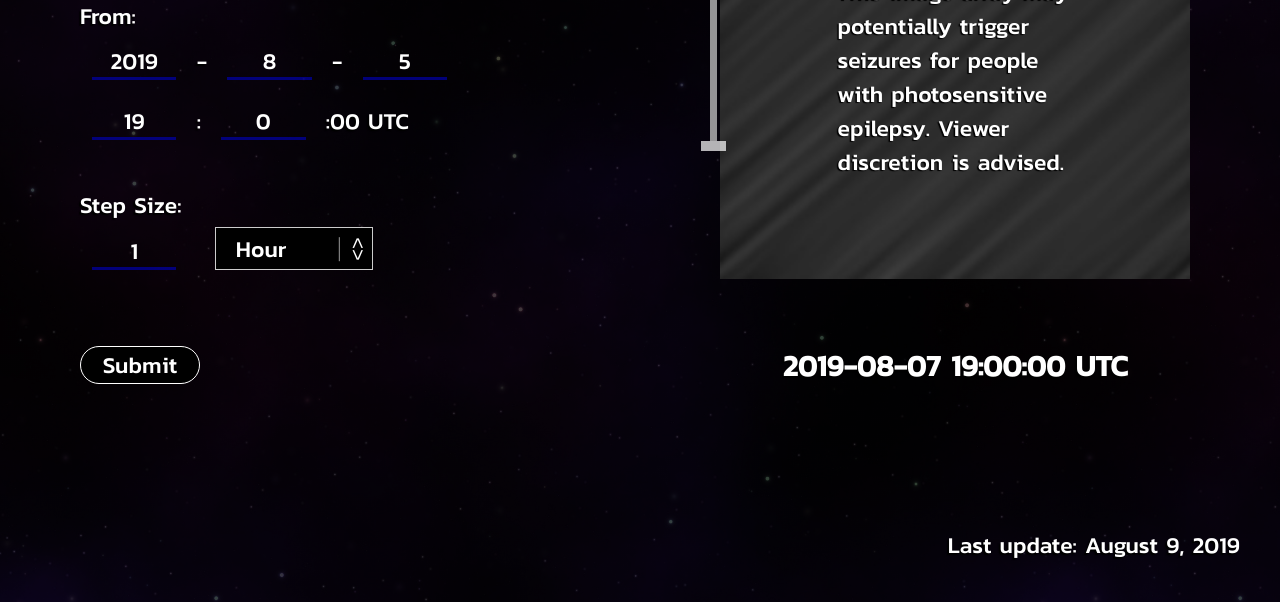
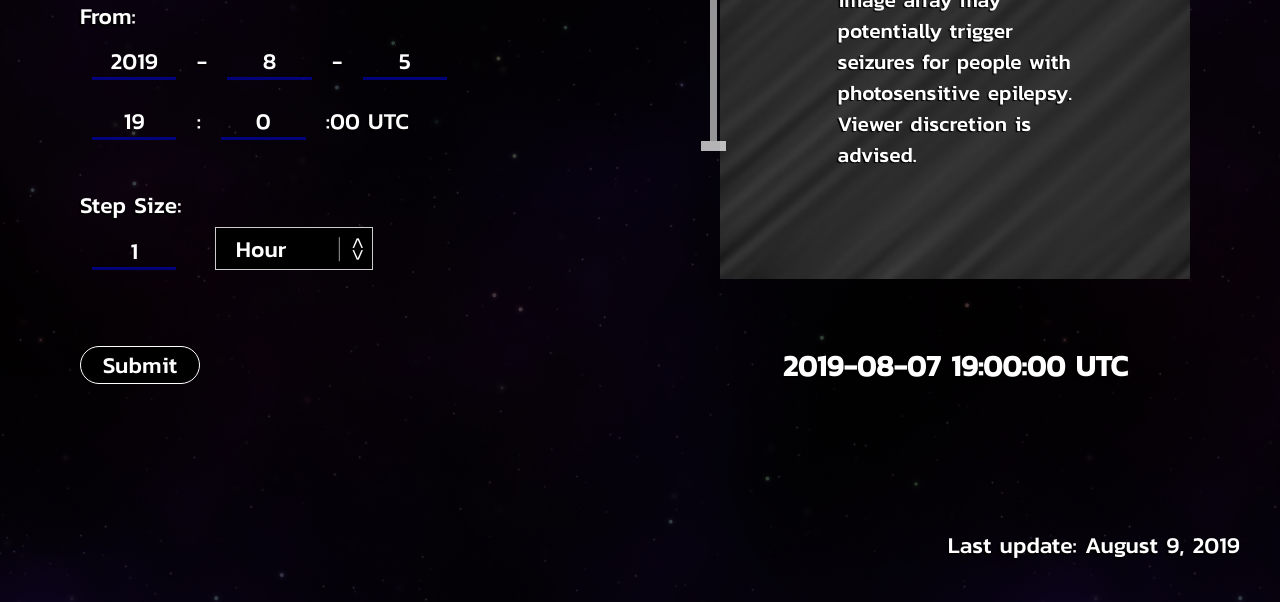
Before and after one commit to PineapplesOfJustice/OVRO-LWA-Data-Access, a plain HTML site: page index.html in a window 1280 px wide. Shown: the part 526-1128 px from the top of the page. Drawn offline with Linux system fonts and the light colour scheme.

Commit message:
Update style.css

```diff
--- a/style.css
+++ b/style.css
@@ -266,7 +266,7 @@ select::-ms-expand {
     color: white;
     text-shadow: -1.5px 1.5px 1px black;
     font-family: Kanit, sans-serif;
-	font-size: calc(10px + 1vw);
+	font-size: calc(10px + 0.85vw);
     opacity: 1;
 
     -webkit-transform: translate(-50%, -50%) scale(1) rotate(0);
```
